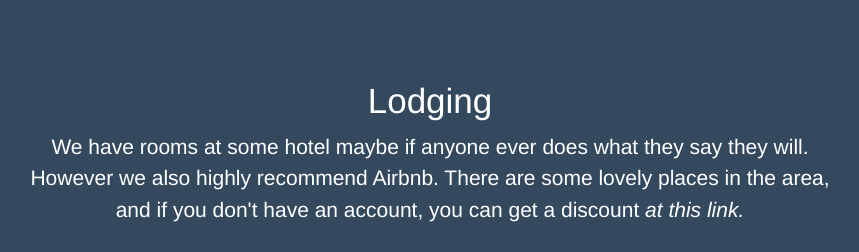
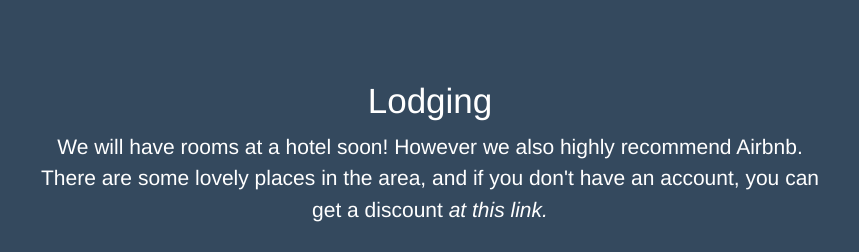
Before and after one commit to samhavens/wedding, a website: page index.html in a window 1280 px wide. Shown: the part 2180-2432 px from the top of the page, without its empty margins (210-1069 px from the left). Drawn offline with Linux system fonts and the light colour scheme; some packages are replaced by stand-ins of ours; a script that the page names is missing.

Commit message:
tone down the sass

```diff
--- a/index.html
+++ b/index.html
@@ -151,7 +151,7 @@
           <div class="col-lg-12 text-center">
               <h2 class="section-heading">Lodging</h2>
               <p class="col-lg-8 col-lg-offset-2 text-center">
-                We have rooms at some hotel maybe if anyone ever does what they say they will. However we also highly recommend Airbnb.
+                We will have rooms at a hotel soon! However we also highly recommend Airbnb.
                 There are some lovely places in the area, and if you don't have an account, you can get a discount <i><a href="https://www.airbnb.com/c/shavens6?s=8" style="color:white;text-decoration:underline;">at this link.</a></i>
               </p>
               <h4 class="col-xs-12">Some available listings</h4>
```
